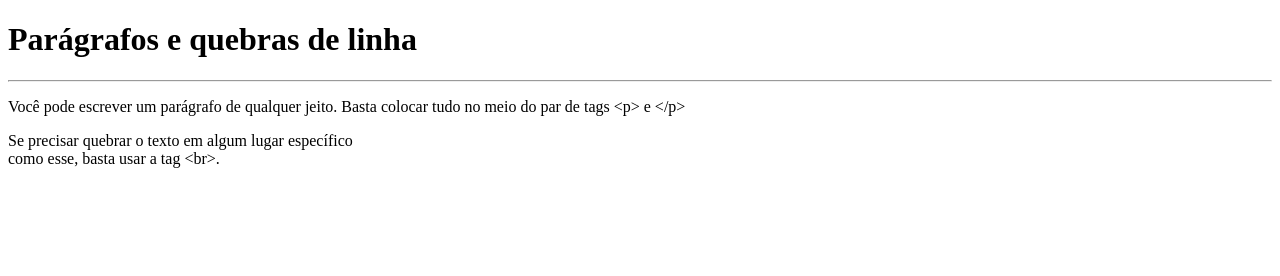
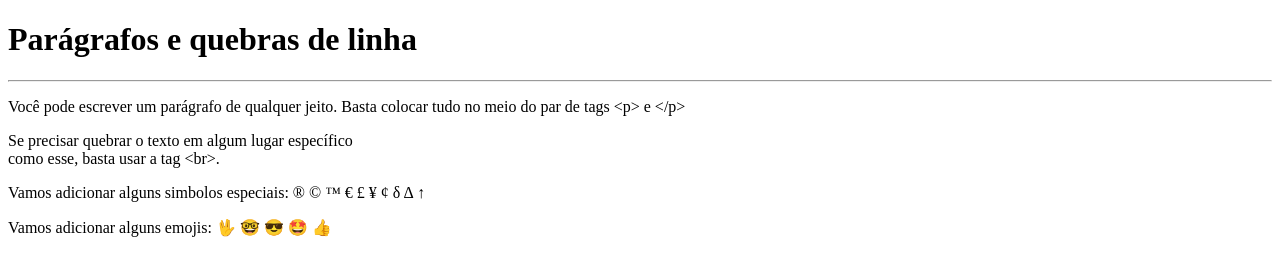
Before and after one commit to Jhonata02/Curso-HTML---CSS, a plain HTML site: page exercicios/ex002/index.html in a window 1280 px wide. Drawn offline with Linux system fonts and the light colour scheme.

Commit message:
Adicionando alguns simbolos e emojis

```diff
--- a/exercicios/ex002/index.html
+++ b/exercicios/ex002/index.html
@@ -14,5 +14,24 @@
             qualquer jeito. Basta colocar tudo no meio do par de tags &lt;p&gt; e &lt;/p&gt;
         </p>
         <p>Se precisar quebrar o texto em algum lugar específico <br> como esse, basta usar a tag &lt;br&gt;.</p>
+        <p>Vamos adicionar alguns simbolos especiais:
+            &reg;
+            &copy;
+            &trade;
+            &euro;
+            &pound;
+            &yen;
+            &cent;
+            &delta;
+            &Delta;
+            &uarr;
+        </p>
+        <p>Vamos adicionar alguns emojis:
+            &#x1F596;
+            &#x1F913;
+            &#x1F60E;
+            &#x1F929;
+            &#x1F44D;
+        </p>
 </body>
 </html>
```
